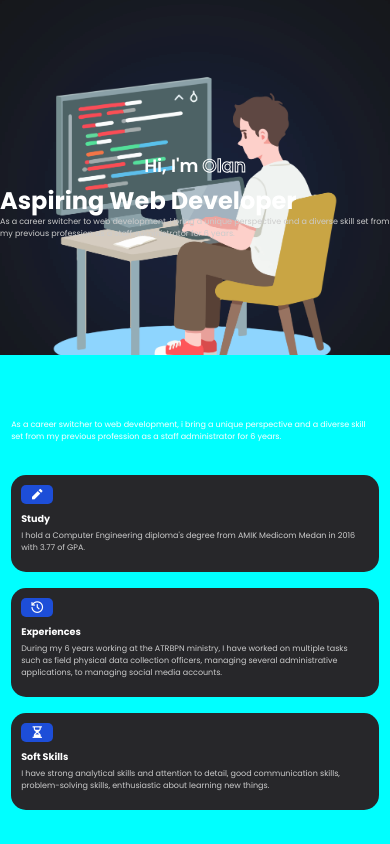
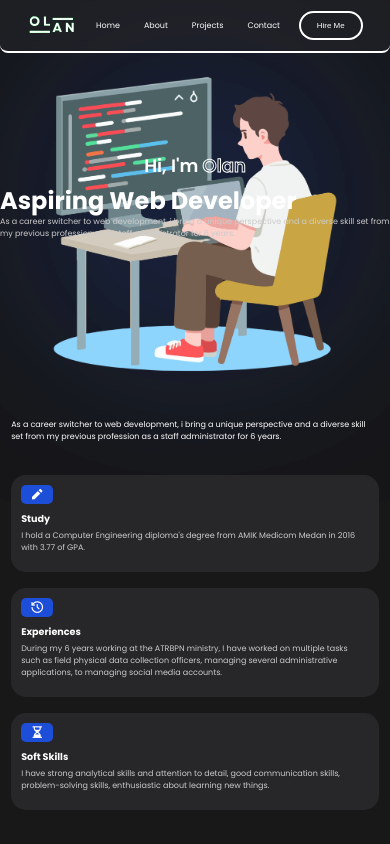
Before and after one commit to Olanzul/Portfolio, a plain HTML site: page index.html in a window 390 px wide. Shown: the top 844 px of the page. Drawn offline with nearby package versions, Linux system fonts and the light colour scheme.

Commit message:
projects responsives

```diff
--- a/css/style.css
+++ b/css/style.css
@@ -521,12 +521,10 @@ footer .credit {
         font-size: 50%;
     }
 
-    nav {
-        opacity: 0;
+    .nav-logo {
+        max-width:  50px;
     }
-    .about {
-        background-color: aqua;
-    }
+
     .about .row {
         display: flex;
         flex-direction: column;
@@ -553,7 +551,7 @@ footer .credit {
 
     .content a{
         position: absolute;
-        bottom: 100px;
+        bottom: 50px;
         color: #fff;
         padding: 1rem 2rem;
         border: 2px solid var(--secondary);
```
